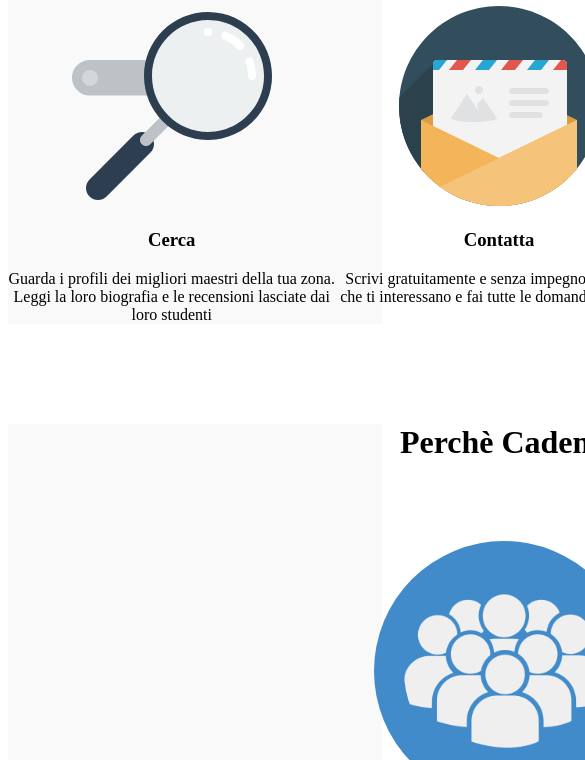
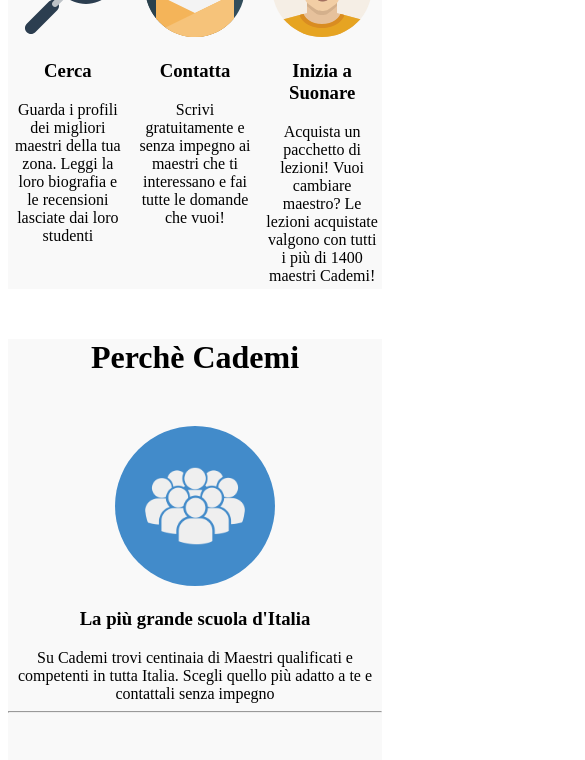
Before and after one commit to Bruno-Guerrisi/html-css-resp-wannabe, a plain HTML site: page index.html in a window 390 px wide. Shown: the part 624-1384 px from the top of the page, 585 px wide, since content can reach past the window. Drawn offline with Linux system fonts and the light colour scheme.

Commit message:
responsive tablet (768px)

```diff
--- a/style.css
+++ b/style.css
@@ -74,3 +74,45 @@
 
 
 /* RESPONSIVE */
+@media screen and (max-width: 768px) {
+
+  img {
+    height: 100px;
+  }
+
+  /* LEZIONI */
+  .row {
+    width: 100%;
+    margin-top: 50px;
+  }
+
+  #lezioni .row>.left,
+  #lezioni .row>.right {
+    width: 40%;
+    margin: 5%;
+  }
+
+  /* BLOCCO STEPS */
+  #steps .row>.left,
+  #steps .row>.central,
+  #steps .row>.right {
+    width: 30%;
+    margin: 1%;
+  }
+
+  #steps .row>.central{
+    margin-left: 3%;
+    margin-right: 3%;
+  }
+
+  /* BLOCCO PERCHE */
+  #why .row>.first,
+  #why .row>.second,
+  #why .row>.third {
+    margin-top: 50px;
+  }
+
+  #why .row>.third {
+    margin-bottom: 20px;
+  }
+}
```
Also changed, not shown: index.html (+11 -0 lines).
